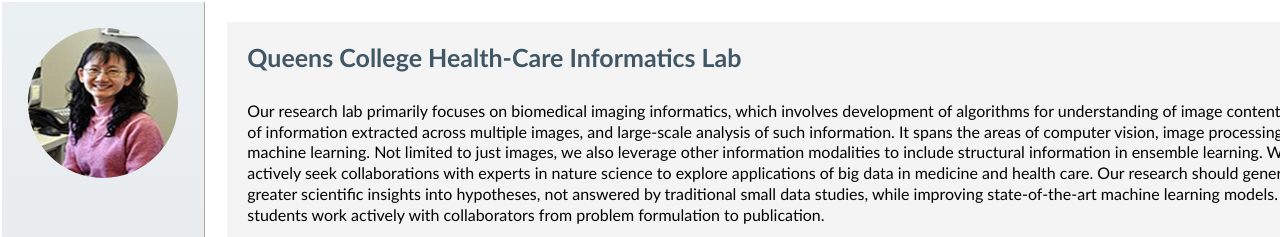
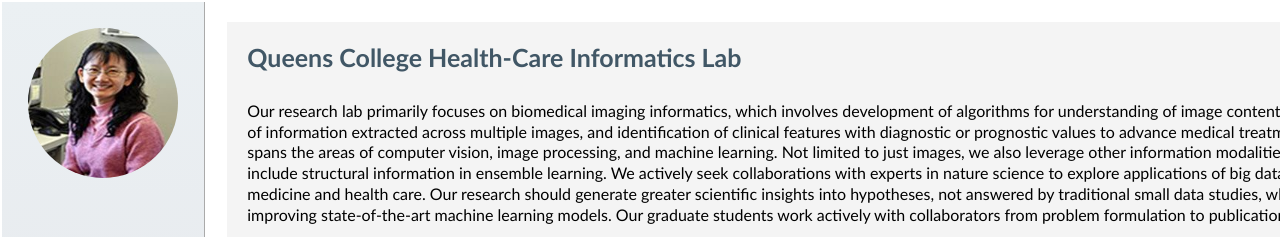
Before and after one commit to gozdedemirci/labwebsite.github.io, a plain HTML site: page research.html in a window 1280 px wide. Shown: the top 237 px of the page. Drawn offline with Linux system fonts and the light colour scheme; some icons are missing.

Commit message:
update-charlene

```diff
--- a/research.html
+++ b/research.html
@@ -37,7 +37,11 @@
 <!-- ==================================================================================================== -->
 
 
-  <p>Our research lab primarily focuses on biomedical imaging informatics, which involves development of algorithms for understanding of image contents, fusion of information extracted across multiple images, and large-scale analysis of such information. It spans the areas of computer vision, image processing, and machine learning. Not limited to just images, we also leverage other information modalities to include structural information in ensemble learning. We actively seek collaborations with experts in nature science to explore applications of big data in medicine and health care. Our research should generate greater scientific insights into hypotheses, not answered by traditional small data studies, while improving state-of-the-art machine learning models. Our PhD students work actively with collaborators from problem formulation to publication.</p>
+  <p>Our research lab primarily focuses on biomedical imaging informatics, which involves development of algorithms for understanding of image contents, fusion of information extracted across multiple images, and identification of
+    clinical features with diagnostic or prognostic values to advance medical treatments. It spans the areas of computer vision, image processing, and machine learning. Not limited to just images, we also leverage other information
+    modalities to include structural information in ensemble learning. We actively seek collaborations with experts in nature science to explore applications of big data in medicine and health care. Our research should generate greater
+     scientific insights into hypotheses, not answered by traditional small data studies, while improving state-of-the-art machine learning models. Our graduate students work actively with collaborators from problem formulation to
+     publication.</p>
 
 <h2>Current Phd Students</h2>
 
```
Also changed, not shown: index.html (+2 -3 lines).
